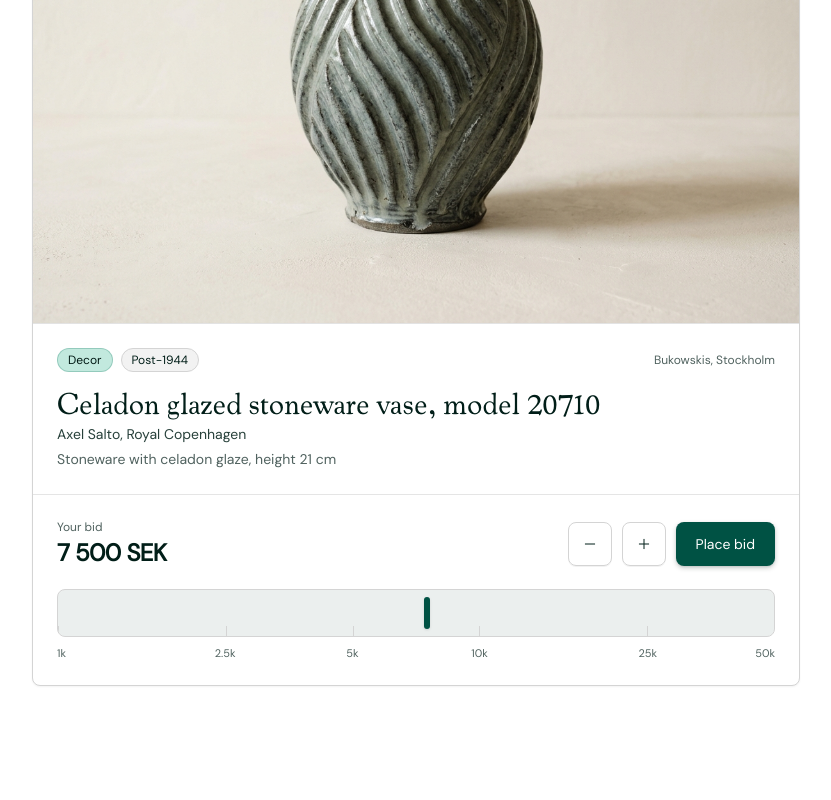
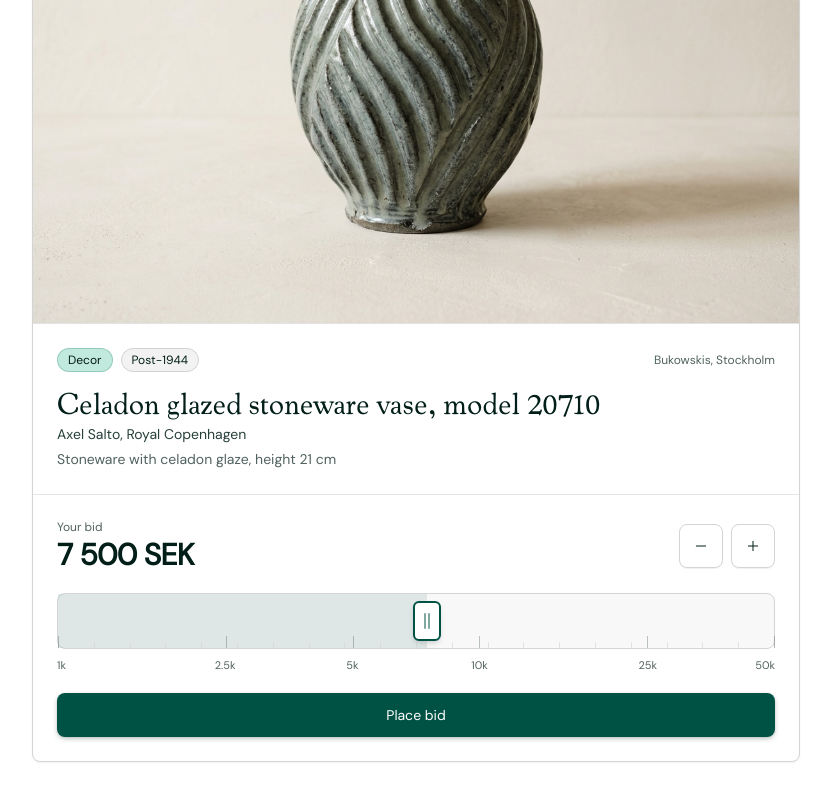
Before and after one commit to bergets/kohl-design, a Next.js app: page /playground/auction-guesser in a window 1280 px wide. Shown: the part 406-1206 px from the top of the page, without its empty margins (224-1055 px from the left). Before the commit the page ends 1156 px from the top, so only its background shows below. Built offline with nearby package versions, Linux system fonts and the light colour scheme.

Commit message:
Place bid button below slider and make ruler handle tactile

```diff
--- a/app/playground/auction-guesser/PriceRulerInput.tsx
+++ b/app/playground/auction-guesser/PriceRulerInput.tsx
@@ -112,6 +112,8 @@ function stepAuctionPrice(
   return snapAuctionPrice(current + direction * step, min, max);
 }
 
+const MINOR_TICK_POSITIONS = Array.from({ length: 21 }, (_, i) => i * 5);
+
 export interface PriceRulerInputProps {
   value: number;
   onChange: (value: number) => void;
@@ -138,6 +140,7 @@ export function PriceRulerInput({
   previousGuesses = [],
 }: PriceRulerInputProps) {
   const trackRef = React.useRef<HTMLDivElement>(null);
+  const lastValueRef = React.useRef<number>(value);
   const [isDragging, setIsDragging] = React.useState(false);
 
   const effectiveMin = minBound !== null ? Math.max(minPrice, minBound) : minPrice;
@@ -151,6 +154,23 @@ export function PriceRulerInput({
     [effectiveMin, effectiveMax, minPrice, maxPrice]
   );
 
+  const commitValue = React.useCallback(
+    (nextValue: number) => {
+      if (nextValue !== lastValueRef.current) {
+        lastValueRef.current = nextValue;
+        if (typeof navigator !== "undefined" && "vibrate" in navigator) {
+          navigator.vibrate(4);
+        }
+      }
+      onChange(nextValue);
+    },
+    [onChange]
+  );
+
+  React.useEffect(() => {
+    lastValueRef.current = value;
+  }, [value]);
+
   const updateFromClientX = React.useCallback(
     (clientX: number) => {
       const el = trackRef.current;
@@ -158,9 +178,9 @@ export function PriceRulerInput({
       const rect = el.getBoundingClientRect();
       const pct = ((clientX - rect.left) / rect.width) * 100;
       const rawPrice = percentToPrice(pct, minPrice, maxPrice);
-      onChange(clampToBounds(rawPrice));
+      commitValue(clampToBounds(rawPrice));
     },
-    [clampToBounds, minPrice, maxPrice, onChange]
+    [clampToBounds, commitValue, minPrice, maxPrice]
   );
 
   function handlePointerDown(e: React.PointerEvent<HTMLDivElement>) {
@@ -183,10 +203,10 @@ export function PriceRulerInput({
   function handleKeyDown(e: React.KeyboardEvent<HTMLDivElement>) {
     if (e.key === "ArrowRight" || e.key === "ArrowUp") {
       e.preventDefault();
-      onChange(clampToBounds(stepAuctionPrice(value, 1, minPrice, maxPrice)));
+      commitValue(clampToBounds(stepAuctionPrice(value, 1, minPrice, maxPrice)));
     } else if (e.key === "ArrowLeft" || e.key === "ArrowDown") {
       e.preventDefault();
-      onChange(clampToBounds(stepAuctionPrice(value, -1, minPrice, maxPrice)));
+      commitValue(clampToBounds(stepAuctionPrice(value, -1, minPrice, maxPrice)));
     } else if (e.key === "Enter") {
       e.preventDefault();
       onSubmit();
@@ -199,18 +219,26 @@ export function PriceRulerInput({
   const maxBoundPercent =
     maxBound !== null ? priceToPercent(maxBound, minPrice, maxPrice) : 100;
 
+  const fillStart = minBoundPercent;
+  const fillWidth = Math.max(0, thumbPercent - fillStart);
+
   return (
-    <div className="space-y-4">
-      {/* Bid Readout + Step & Submit Controls */}
-      <div className="flex flex-col sm:flex-row sm:items-center justify-between gap-3">
+    <div className="space-y-5">
+      {/* Bid Readout + Fine Nudge Controls */}
+      <div className="flex items-center justify-between gap-3">
         <div className="space-y-0.5">
           <p className="text-xs text-muted-foreground">Your bid</p>
-          <p className="text-xl sm:text-2xl font-semibold text-foreground tabular-nums tracking-tight">
+          <p
+            className={cn(
+              "text-2xl sm:text-3xl font-semibold tabular-nums tracking-tight origin-left transition-all duration-150",
+              isDragging ? "text-primary scale-[1.04]" : "text-foreground scale-100"
+            )}
+          >
             {formatSek(value)}
           </p>
         </div>
 
-        <div className="flex items-center gap-2.5">
+        <div className="flex items-center gap-2">
           <Button
             type="button"
             variant="outline"
@@ -218,7 +246,7 @@ export function PriceRulerInput({
             aria-label="Decrease bid"
             disabled={value <= effectiveMin}
             onClick={() =>
-              onChange(clampToBounds(stepAuctionPrice(value, -1, minPrice, maxPrice)))
+              commitValue(clampToBounds(stepAuctionPrice(value, -1, minPrice, maxPrice)))
             }
             className="min-h-[44px] min-w-[44px]"
           >
@@ -231,26 +259,17 @@ export function PriceRulerInput({
             aria-label="Increase bid"
             disabled={value >= effectiveMax}
             onClick={() =>
-              onChange(clampToBounds(stepAuctionPrice(value, 1, minPrice, maxPrice)))
+              commitValue(clampToBounds(stepAuctionPrice(value, 1, minPrice, maxPrice)))
             }
             className="min-h-[44px] min-w-[44px]"
           >
             <Icon icon={Plus} size="sm" />
           </Button>
-          <Button
-            type="button"
-            variant="default"
-            size="lg"
-            onClick={onSubmit}
-            className="flex-1 sm:flex-initial min-h-[44px]"
-          >
-            {submitLabel}
-          </Button>
         </div>
       </div>
 
-      {/* Logarithmic Ruler Track */}
-      <div className="space-y-2 pt-1">
+      {/* Tactile Logarithmic Ruler */}
+      <div className="space-y-2">
         <div
           ref={trackRef}
           role="slider"
@@ -266,8 +285,10 @@ export function PriceRulerInput({
           onPointerCancel={handlePointerUp}
           onKeyDown={handleKeyDown}
           className={cn(
-            "relative h-12 w-full rounded-[var(--radius)] border border-border bg-muted/50 touch-none select-none cursor-ew-resize overflow-hidden outline-none transition-colors focus-visible:ring-2 focus-visible:ring-ring focus-visible:ring-offset-2 focus-visible:ring-offset-background",
-            isDragging && "border-primary/60"
+            "group relative h-14 w-full rounded-[var(--radius)] border bg-muted/50 touch-none select-none outline-none transition-colors duration-150 focus-visible:ring-2 focus-visible:ring-ring focus-visible:ring-offset-2 focus-visible:ring-offset-background",
+            isDragging
+              ? "cursor-grabbing border-primary/70 bg-muted/70"
+              : "cursor-grab border-border hover:border-foreground/25"
           )}
         >
           {/* Ruled-out lower bound */}
@@ -275,7 +296,7 @@ export function PriceRulerInput({
             <div
               aria-hidden="true"
               style={{ width: `${minBoundPercent}%` }}
-              className="absolute inset-y-0 left-0 bg-background/75 border-r border-border/80 pointer-events-none"
+              className="absolute inset-y-0 left-0 rounded-l-[var(--radius)] bg-background/75 border-r border-border/80 pointer-events-none"
             />
           )}
 
@@ -284,21 +305,31 @@ export function PriceRulerInput({
             <div
               aria-hidden="true"
               style={{ width: `${100 - maxBoundPercent}%` }}
-              className="absolute inset-y-0 right-0 bg-background/75 border-l border-border/80 pointer-events-none"
+              className="absolute inset-y-0 right-0 rounded-r-[var(--radius)] bg-background/75 border-l border-border/80 pointer-events-none"
             />
           )}
 
-          {/* Active bracket highlight */}
+          {/* Active fill up to thumb */}
           <div
             aria-hidden="true"
-            style={{
-              left: `${minBoundPercent}%`,
-              width: `${Math.max(0, maxBoundPercent - minBoundPercent)}%`,
-            }}
-            className="absolute inset-y-0 bg-primary/5 pointer-events-none"
+            style={{ left: `${fillStart}%`, width: `${fillWidth}%` }}
+            className={cn(
+              "absolute inset-y-0 pointer-events-none transition-colors duration-150",
+              isDragging ? "bg-primary/15" : "bg-primary/10"
+            )}
           />
 
-          {/* Scale Ticks */}
+          {/* Fine Ruler Ticks */}
+          {MINOR_TICK_POSITIONS.map((pct) => (
+            <div
+              key={pct}
+              aria-hidden="true"
+              style={{ left: `${pct}%` }}
+              className="absolute bottom-0 h-1.5 w-px bg-border/60 pointer-events-none"
+            />
+          ))}
+
+          {/* Major Scale Ticks */}
           {ticks.map((tick) => {
             const pct = priceToPercent(tick.value, minPrice, maxPrice);
             return (
@@ -306,7 +337,7 @@ export function PriceRulerInput({
                 key={tick.value}
                 aria-hidden="true"
                 style={{ left: `${pct}%` }}
-                className="absolute bottom-0 h-2.5 w-px bg-border pointer-events-none"
+                className="absolute bottom-0 h-3 w-px bg-foreground/25 pointer-events-none"
               />
             );
           })}
@@ -319,20 +350,25 @@ export function PriceRulerInput({
                 key={`${guess}-${idx}`}
                 aria-hidden="true"
                 style={{ left: `${pct}%` }}
-                className="absolute top-1.5 h-2 w-2 -translate-x-1/2 rounded-full bg-muted-foreground/50 pointer-events-none"
+                className="absolute top-2 h-2 w-2 -translate-x-1/2 rounded-full bg-muted-foreground/50 pointer-events-none"
               />
             );
           })}
 
-          {/* Active Thumb Needle */}
+          {/* Tactile Grabbing Handle */}
           <div
             aria-hidden="true"
             style={{ left: `${thumbPercent}%` }}
             className={cn(
-              "absolute top-1/2 -translate-x-1/2 -translate-y-1/2 w-1.5 h-8 rounded-full bg-primary shadow-sm transition-transform duration-100 pointer-events-none",
-              isDragging && "scale-y-110"
+              "absolute top-1/2 -translate-x-1/2 -translate-y-1/2 flex items-center justify-center gap-0.5 w-7 h-10 rounded-[var(--radius-sm)] bg-card border-2 border-primary shadow-md pointer-events-none transition-transform duration-150",
+              isDragging
+                ? "scale-110 shadow-lg ring-4 ring-primary/15"
+                : "group-hover:scale-105"
             )}
-          />
+          >
+            <span className="h-4 w-0.5 rounded-full bg-primary/50" />
+            <span className="h-4 w-0.5 rounded-full bg-primary/50" />
+          </div>
         </div>
 
         {/* Scale Labels */}
@@ -360,6 +396,17 @@ export function PriceRulerInput({
           })}
         </div>
       </div>
+
+      {/* Primary Submit Button Below Slider */}
+      <Button
+        type="button"
+        variant="default"
+        size="lg"
+        onClick={onSubmit}
+        className="w-full min-h-[44px]"
+      >
+        {submitLabel}
+      </Button>
     </div>
   );
 }
```
